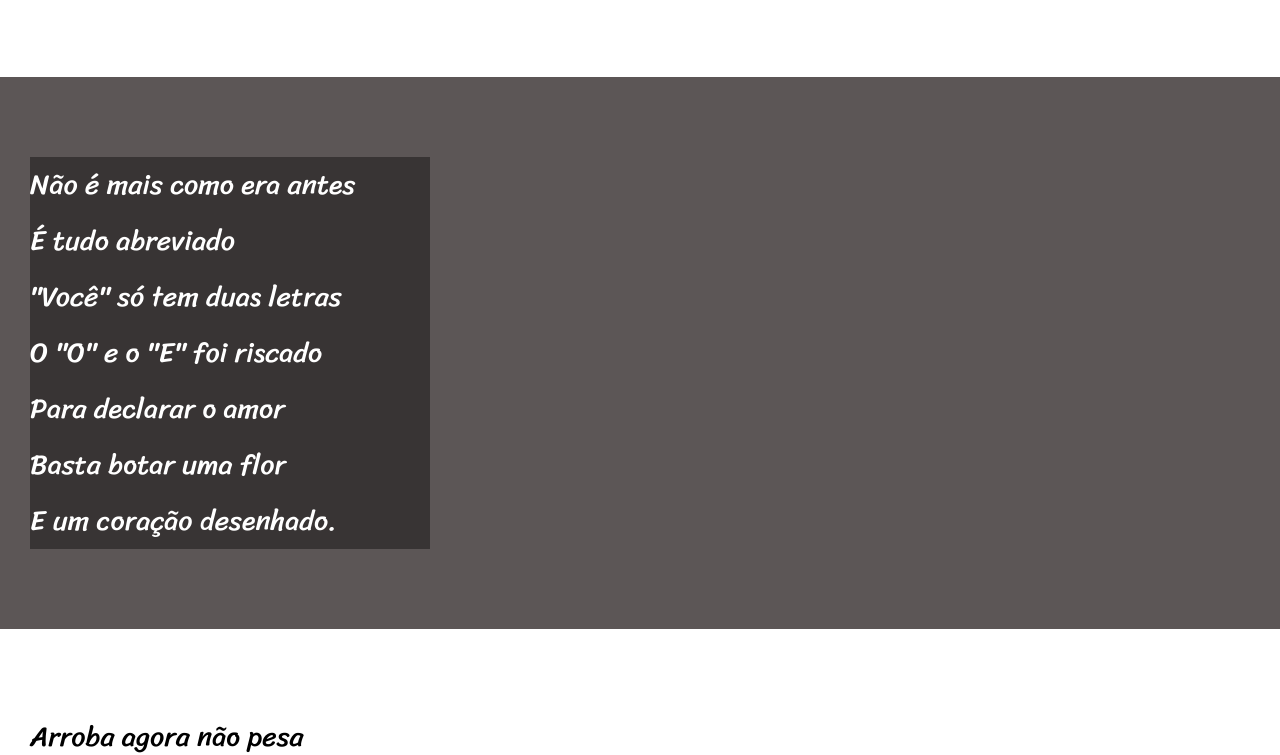
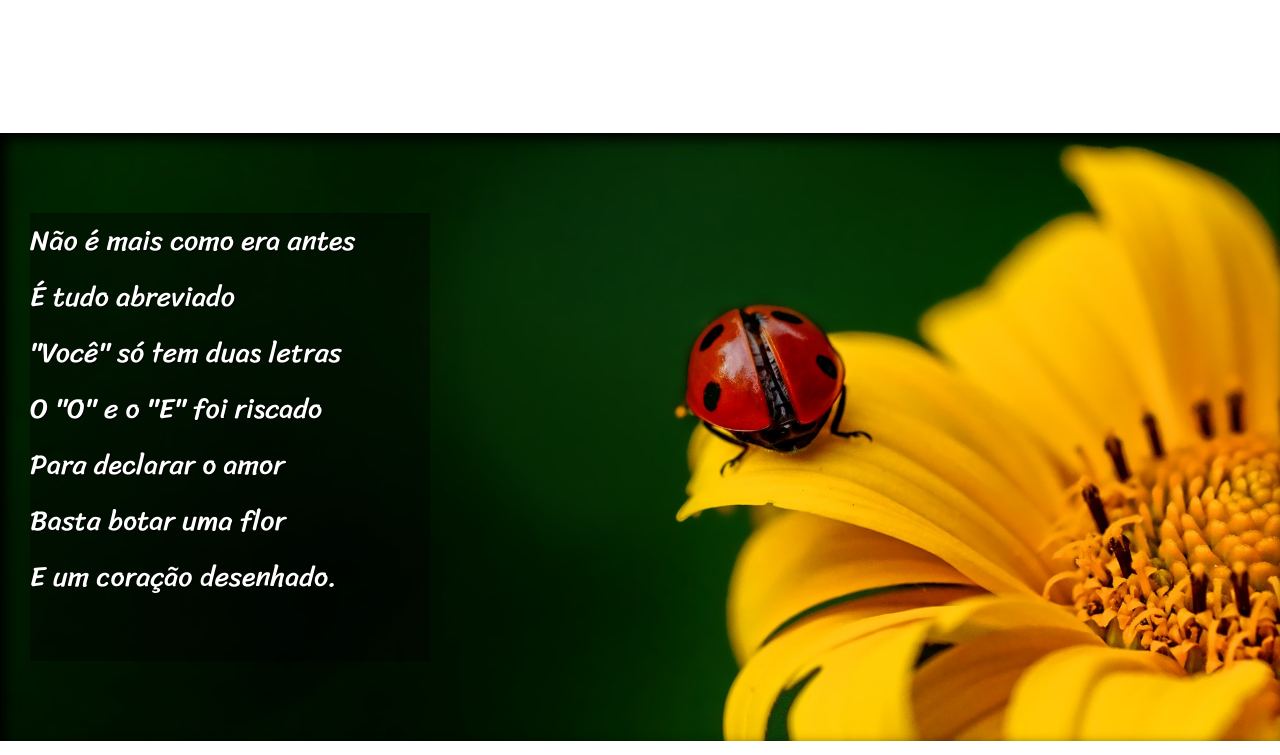
Before and after one commit to RhafaelWoeste/desafio-12-cordel, a plain HTML site: page index.html in a window 1280 px wide. Shown: the part 726-1481 px from the top of the page. Drawn offline with Linux system fonts and the light colour scheme.

Commit message:
att desafio 12

```diff
--- a/estilo/style.css
+++ b/estilo/style.css
@@ -57,12 +57,18 @@ section.normal{
 section.imagem{
   background-color: rgb(92, 86, 86);
   color: white;
+  box-shadow:inset 6px 6px 13px 0px black;
+  background-attachment:fixed;
 
 }
 
 section.imagem > p{
   width: 400px;
   background-color:rgba(0, 0, 0, 0.397);
+  text-shadow: 1px 1px 0px black;
+}
+section > p{
+  padding-bottom: 2em;
 }
 
 a{
@@ -84,3 +90,14 @@ footer{
   text-align: center;
   padding: 10px;
 }
+
+section#img01 {
+  background-image: url('../imagens/background001.jpg');
+  background-position: right center;
+  background-size: cover;
+}
+
+section#img02{
+  background-image: url('../imagens/background002.jpg');
+  background-size: cover;
+}
--- a/index.html
+++ b/index.html
@@ -28,7 +28,7 @@
         </p>
       </section>
 
-      <section class="imagem">
+      <section class="imagem" id="img01">
         <p>
           Não é mais como era antes <br>
           É tudo abreviado <br>
@@ -60,7 +60,7 @@
 
       </section>
 
-      <section class="normal">
+      <section class="imagem" id="img02">
         <p>
         Tenho saudade das cartas <br>
         Escritas com a própria mão <br>
@@ -72,7 +72,7 @@
         </p>
       </section>
 
-      <section class="imagem">
+      <section class="normal">
       <p>
         Agora, escrevo e envio <br>
         Chegando na mesma hora <br>
```
